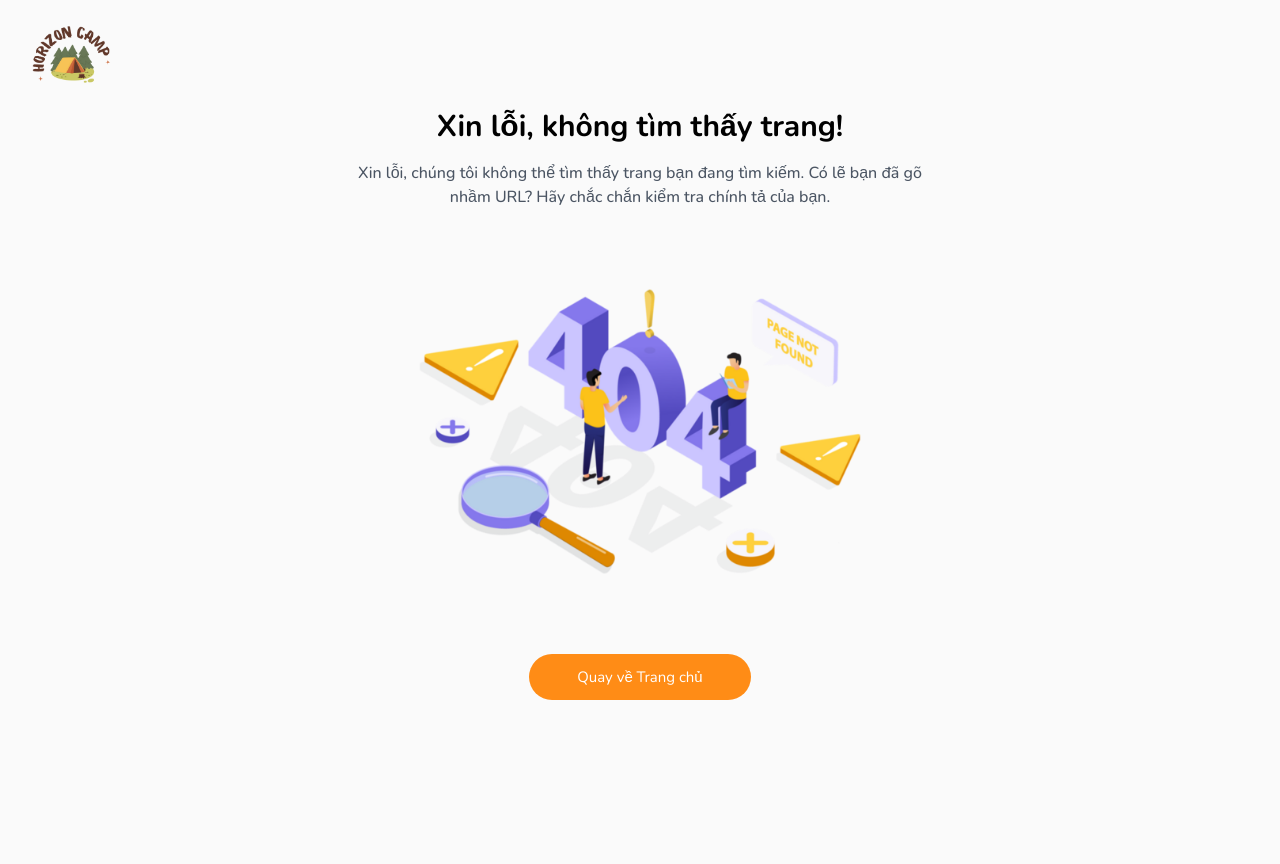
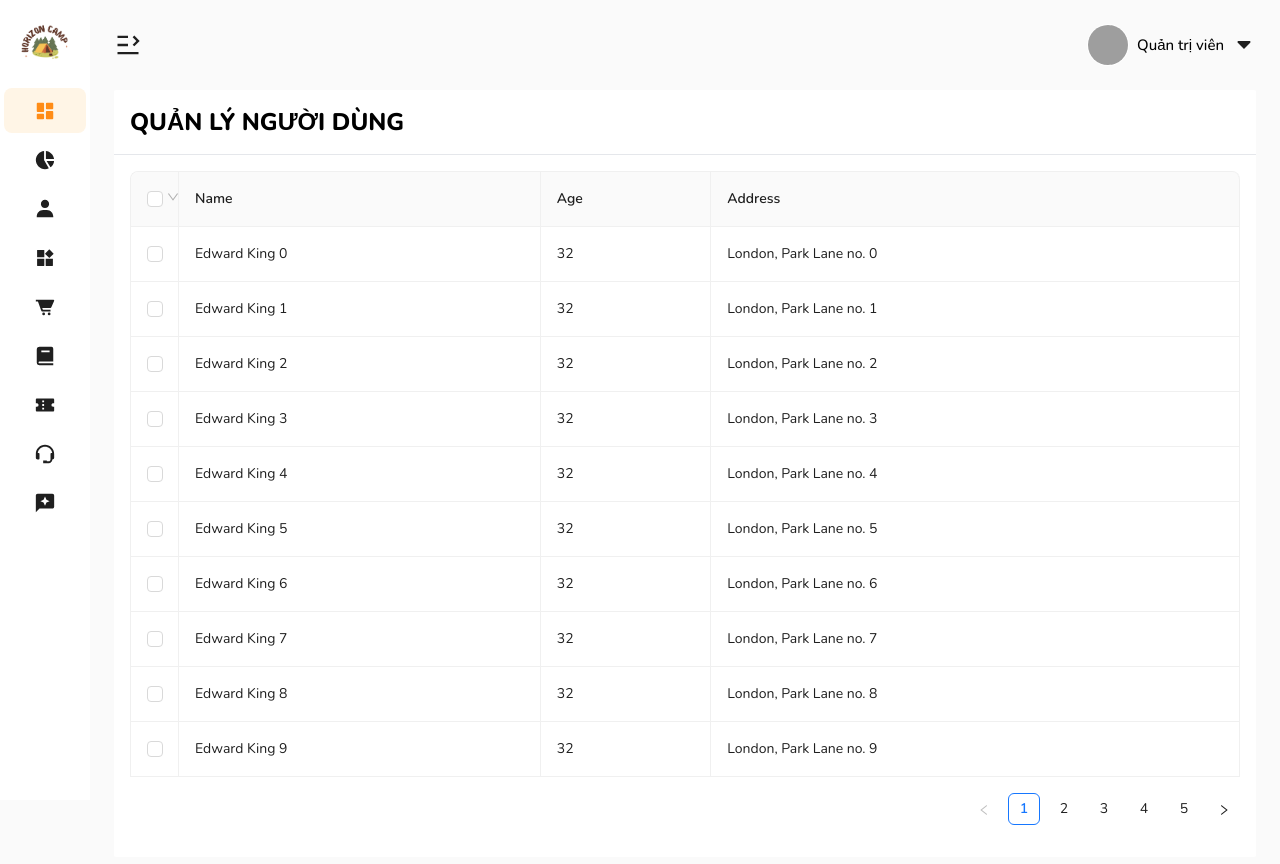
Before and after one commit to tianeternis/Horizon-Camp-Admin, a React (Vite) app: page /manage-user in a window 1280 px wide. Shown: the top 864 px of the page. Before the commit the page ends 800 px from the top, so only its background shows below. Built offline with nearby package versions, Linux system fonts and the light colour scheme; grey boxes are pictures that could not be loaded.

Commit message:
feat: base UI for user managemant

```diff
--- a/src/components/sidebar/Sidebar.jsx
+++ b/src/components/sidebar/Sidebar.jsx
@@ -29,7 +29,7 @@ const SITEMAP = [
   },
   {
     key: "user",
-    label: <Link to="/user">Người dùng</Link>,
+    label: <Link to="/manage-user">Quản lý người dùng</Link>,
     icon: <BiSolidUser />,
   },
   {
--- /dev/null
+++ b/src/components/user/list/UserTable.jsx
@@ -0,0 +1,80 @@
+import { useState } from "react";
+import { Table } from "antd";
+
+const columns = [
+  {
+    title: "Name",
+    dataIndex: "name",
+  },
+  {
+    title: "Age",
+    dataIndex: "age",
+  },
+  {
+    title: "Address",
+    dataIndex: "address",
+  },
+];
+
+const dataSource = Array.from({
+  length: 46,
+}).map((_, i) => ({
+  key: i,
+  name: `Edward King ${i}`,
+  age: 32,
+  address: `London, Park Lane no. ${i}`,
+}));
+
+const UserTable = ({}) => {
+  const [selectedRowKeys, setSelectedRowKeys] = useState([]);
+  const onSelectChange = (newSelectedRowKeys) => {
+    console.log("selectedRowKeys changed: ", newSelectedRowKeys);
+    setSelectedRowKeys(newSelectedRowKeys);
+  };
+  const rowSelection = {
+    selectedRowKeys,
+    onChange: onSelectChange,
+    selections: [
+      Table.SELECTION_ALL,
+      Table.SELECTION_INVERT,
+      Table.SELECTION_NONE,
+      {
+        key: "odd",
+        text: "Select Odd Row",
+        onSelect: (changeableRowKeys) => {
+          let newSelectedRowKeys = [];
+          newSelectedRowKeys = changeableRowKeys.filter((_, index) => {
+            if (index % 2 !== 0) {
+              return false;
+            }
+            return true;
+          });
+          setSelectedRowKeys(newSelectedRowKeys);
+        },
+      },
+      {
+        key: "even",
+        text: "Select Even Row",
+        onSelect: (changeableRowKeys) => {
+          let newSelectedRowKeys = [];
+          newSelectedRowKeys = changeableRowKeys.filter((_, index) => {
+            if (index % 2 !== 0) {
+              return true;
+            }
+            return false;
+          });
+          setSelectedRowKeys(newSelectedRowKeys);
+        },
+      },
+    ],
+  };
+  return (
+    <Table
+      rowSelection={rowSelection}
+      columns={columns}
+      dataSource={dataSource}
+      bordered
+    />
+  );
+};
+export default UserTable;
--- a/src/layouts/MainLayout.jsx
+++ b/src/layouts/MainLayout.jsx
@@ -47,7 +47,7 @@ const MainLayout = ({}) => {
         >
           <Topbar collapsed={collapsed} handleCollapse={handleCollapse} />
           <Content>
-            <div className="w-full px-6 py-8">
+            <div className="w-full px-6 pb-6">
               <Outlet />
             </div>
           </Content>
--- /dev/null
+++ b/src/pages/User.jsx
@@ -0,0 +1,16 @@
+import UserTable from "@/components/user/list/UserTable";
+
+const User = ({}) => {
+  return (
+    <div className="divide-y divide-solid divide-gray-200 rounded-sm bg-white">
+      <div className="p-4 text-2xl font-extrabold uppercase text-black">
+        Quản lý người dùng
+      </div>
+      <div className="p-4">
+        <UserTable />
+      </div>
+    </div>
+  );
+};
+
+export default User;
--- a/src/routes/index.jsx
+++ b/src/routes/index.jsx
@@ -6,6 +6,7 @@ import Dashboard from "@/pages/Dashboard";
 import Login from "@/pages/Login";
 import NotFound from "@/pages/NotFound";
 import AppLayout from "@/layouts/AppLayout";
+import User from "@/pages/User";
 
 const routes = [
   {
@@ -18,6 +19,10 @@ const routes = [
           {
             index: true,
             element: <Dashboard />,
+          },
+          {
+            path: "manage-user",
+            element: <User />,
           },
         ],
       },
```
